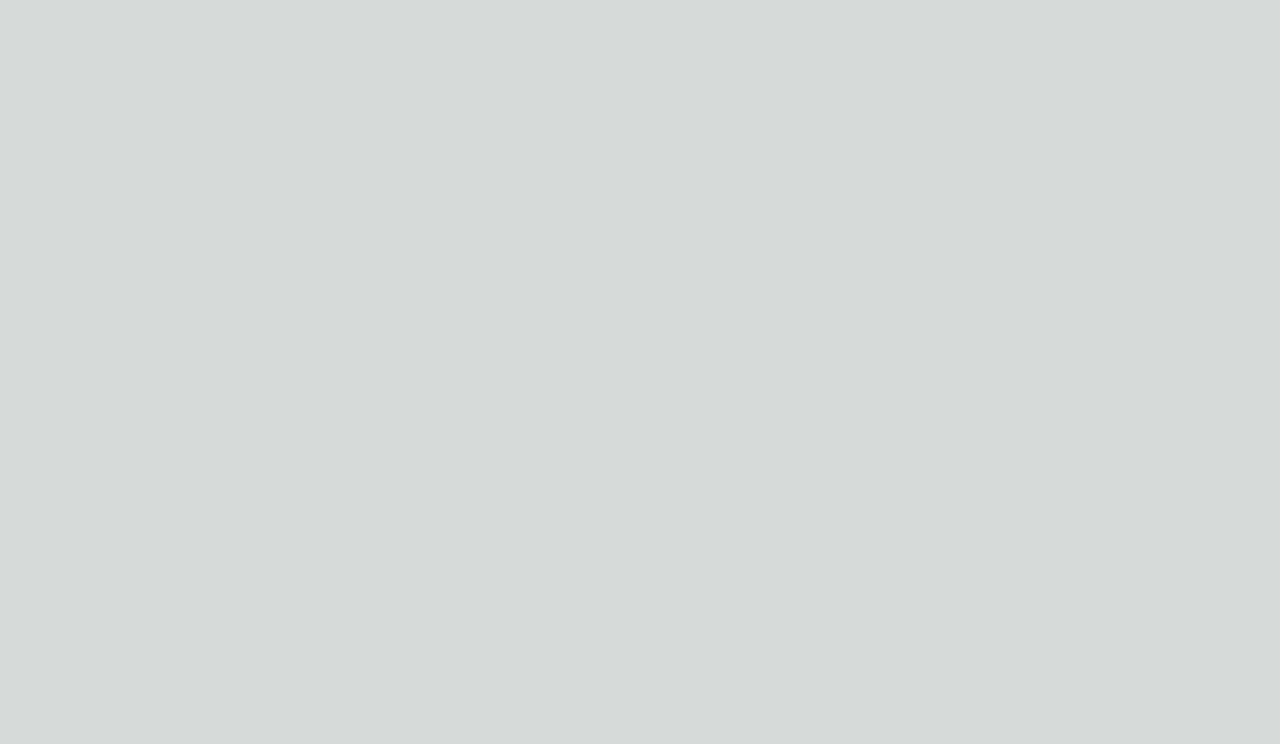
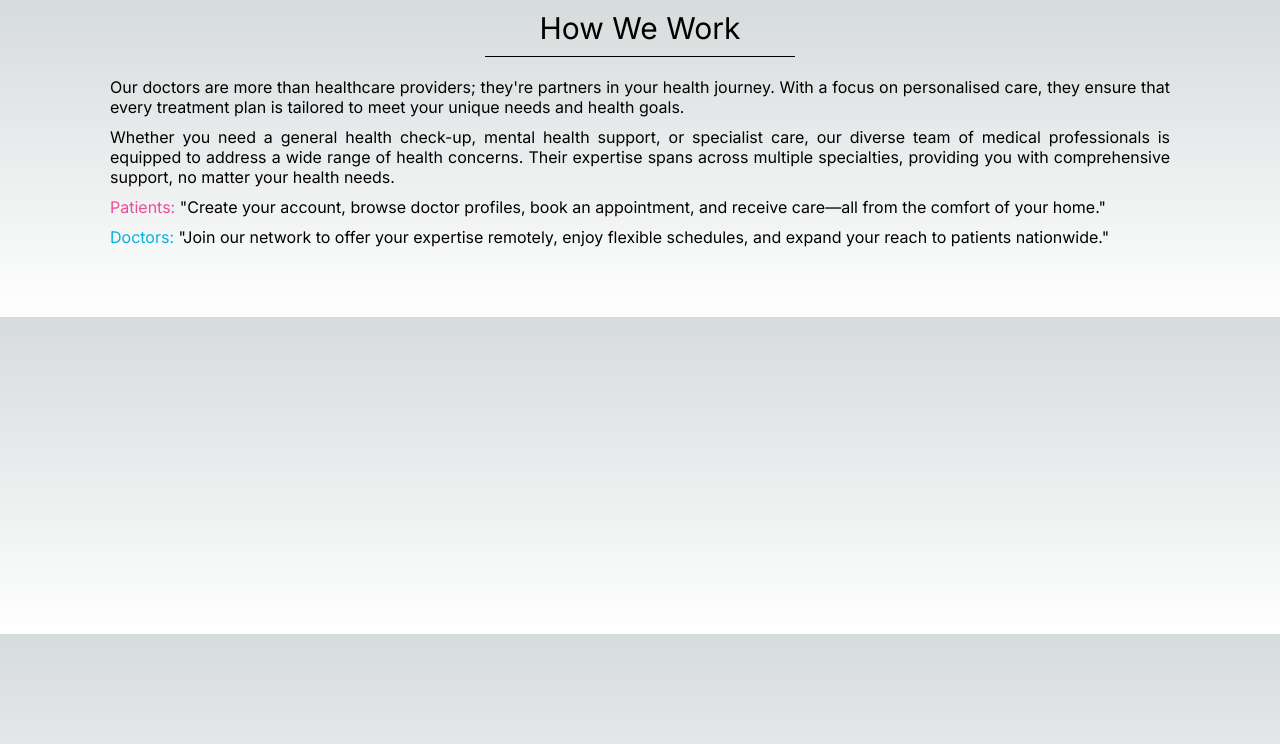
Before and after one commit to aarvm/Teledoctor-marketing, a Next.js app: page /how-it-works in a window 1280 px wide. Shown: the top 744 px of the page. Built offline with nearby package versions, Linux system fonts and the light colour scheme.

Commit message:
how it works page created

```diff
--- /dev/null
+++ b/src/app/how-it-works/how-it-works.module.css
@@ -0,0 +1,46 @@
+.how_we_work_headings {
+  font-size: 30px;
+  display: inline-block;
+  border-bottom: 1px solid black;
+  padding: 10px 55px;
+}
+
+.how_we_work {
+  text-align: center;
+}
+
+.how_we_work_image_container {
+  width: 100%;
+  margin-top: 10px;
+  margin-left: auto;
+  margin-right: auto;
+  margin-bottom: 50px;
+}
+.how_we_work_image {
+  width: 100% !important;
+  height: 100% !important;
+  object-fit: contain;
+}
+.how_we_work_contents {
+  margin-top: 20px;
+  margin-left: auto;
+  margin-right: auto;
+  padding: 0 110px;
+  text-align: justify;
+  font-size: 16px;
+  display: flex;
+  flex-direction: column;
+  gap: 10px;
+}
+.patient_text {
+  color: #ec4c9b;
+}
+.doctors_text {
+  color: #02b3df;
+}
+
+@media screen and (max-width: 1000px) {
+  .how_we_work_image {
+    width: 100%;
+  }
+}
--- a/src/app/how-it-works/page.tsx
+++ b/src/app/how-it-works/page.tsx
@@ -1,2 +1,41 @@
-const HowItWorks = () => {};
+import styles from "./how-it-works.module.css";
+import Image from "next/image";
+
+const HowItWorks = () => {
+    return (<main>
+        <div className={styles.how_we_work}>
+            <p className={styles.how_we_work_headings}>How We Work</p>
+            <div className={styles.how_we_work_contents}>
+                <p>
+                    Our doctors are more than healthcare providers; they're partners in
+                    your health journey. With a focus on personalised care, they ensure
+                    that every treatment plan is tailored to meet your unique needs and
+                    health goals.
+                </p>
+                <p>
+                    Whether you need a general health check-up, mental health support,
+                    or specialist care, our diverse team of medical professionals is
+                    equipped to address a wide range of health concerns. Their expertise
+                    spans across multiple specialties, providing you with comprehensive
+                    support, no matter your health needs.
+                </p>
+                <p>
+                    <span className={styles.patient_text}>Patients:</span> "Create your account,
+                    browse doctor profiles, book an appointment, and receive care—all
+                    from the comfort of your home."
+                </p>
+                <p>
+                    <span className={styles.doctors_text}>Doctors:</span> "Join our network to
+                    offer your expertise remotely, enjoy flexible schedules, and expand
+                    your reach to patients nationwide."
+                </p>
+                <div className={styles.how_we_work_image_container}>
+                    {/* <Image src={imageUrl} width={1} height={1} className={styles.how_we_work_image} alt="how-it-works"/> */}
+                </div>
+            </div>
+        </div>
+    </main>);
+};
+
+
 export default HowItWorks;
```
